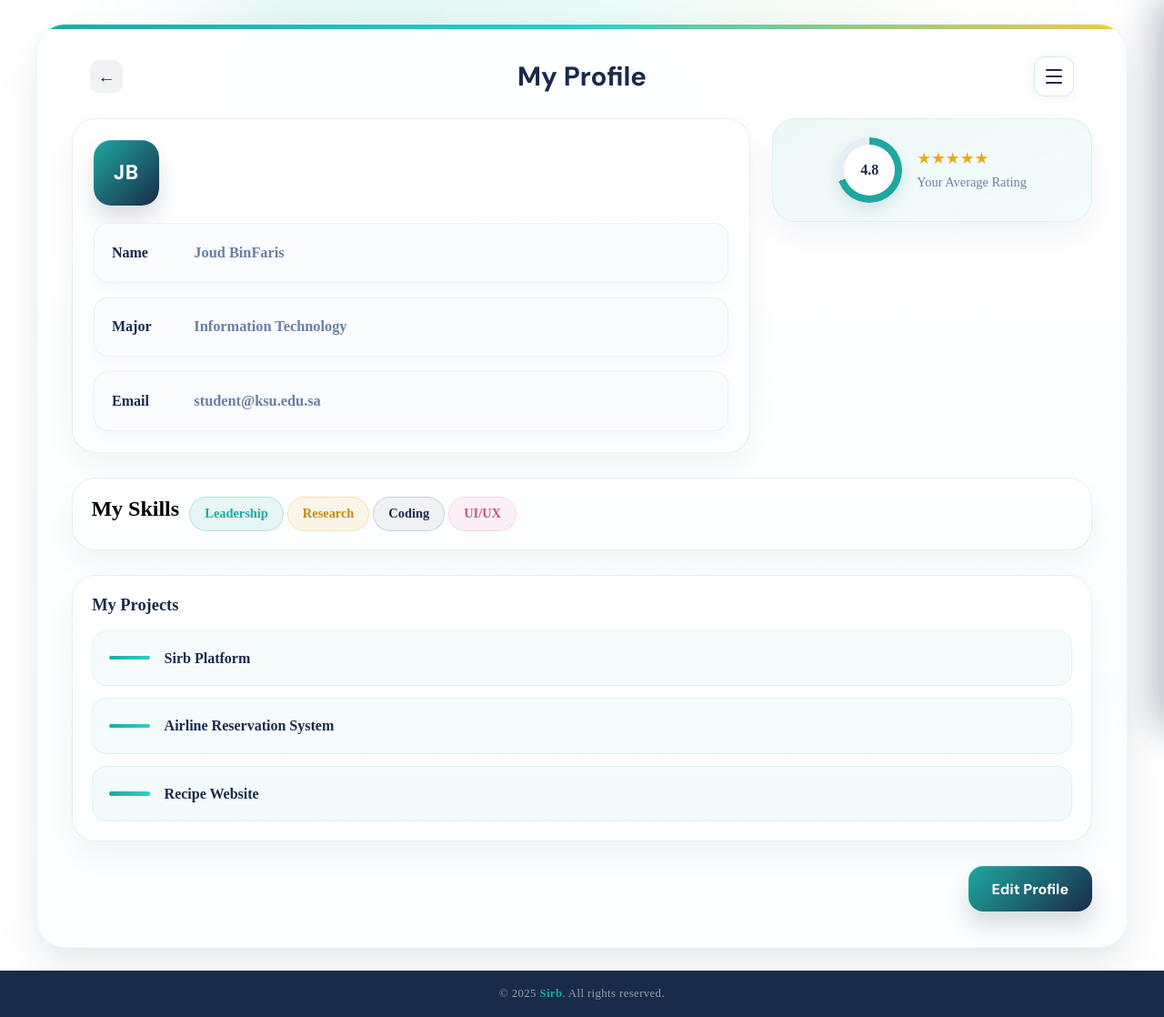
After one commit to Hawra-10/Sirb, a PHP site: page /profile.html in a window 1280 px wide. The commit adds this page. Shown: the whole page at 91% size. Run offline with PHP 8.4, Linux system fonts and the light colour scheme.

Commit message:
profile page

```diff
--- a/Homepage.html
+++ b/Homepage.html
@@ -21,7 +21,9 @@
         <div class="drawer-profile">
             <div class="profile-avatar">👤</div>
             <div>
-                <div class="profile-name">Joud BinFaris</div>
+                <div class="profile-name"> <a class="profile-name" href="profile.html">
+                    Joud BinFaris
+                </a></div>
                 <div class="profile-role">IT</div>
             </div>
         </div>
@@ -86,7 +88,7 @@
 
 
 
-            <a href="PeerProfile.html" class="student-card">
+            <a href="profile.html" class="student-card">
                 <div class="card-avatar">JB</div>
                 <div class="card-name">Joud BinFaris</div>
                 <div class="card-major">IT</div>
--- /dev/null
+++ b/profile.html
@@ -0,0 +1,131 @@
+<!DOCTYPE html>
+<html lang="en">
+<head>
+    <meta charset="UTF-8">
+    <meta name="viewport" content="width=device-width, initial-scale=1.0">
+    <title>My Profile</title>
+
+    <link rel="stylesheet" href="style.css">
+
+    <link href="https://fonts.googleapis.com/css2?family=DM+Sans:wght@400;500;700;800&display=swap" rel="stylesheet">
+</head>
+
+<body id="bd-body-user-profile">
+
+    <div class="drawer-overlay" id="overlay" onclick="closeDrawer()"></div>
+
+    <div class="drawer" id="drawer">
+        <div class="drawer-profile">
+            <div class="profile-avatar">👤</div>
+            <div>
+                <div class="profile-name">Joud BinFaris</div>
+                <div class="profile-role">IT Student</div>
+            </div>
+        </div>
+
+        <a class="drawer-logout" href="login.html">
+            ← Log out
+        </a>
+    </div>
+
+    <main id="bd-peer-profile-page">
+
+        <section id="bd-peer-profile-shell">
+
+            <div id="bd-peer-top-glow"></div>
+
+            <section id="bd-peer-profile-card">
+
+                <header id="bd-peer-profile-header">
+                    <a id="bd-peer-back-button" href="HomePage.html">←</a>
+                    <h1 id="bd-peer-profile-title">My Profile</h1>
+
+                    <button class="hamburger" id="bd-peer-hamburger" onclick="toggleDrawer()" aria-label="Menu">
+                        <span></span><span></span><span></span>
+                    </button>
+                </header>
+
+                <section id="bd-peer-profile-top-section">
+
+                    <section id="bd-peer-profile-left-side">
+
+                        <div id="bd-peer-avatar">JB</div>
+
+                        <div class="bd-peer-info-row">
+                            <span class="bd-peer-info-label">Name</span>
+                            <span class="bd-peer-info-value" id="bd-peer-name">Joud BinFaris</span>
+                        </div>
+
+                        <div class="bd-peer-info-row">
+                            <span class="bd-peer-info-label">Major</span>
+                            <span class="bd-peer-info-value" id="bd-peer-major">Information Technology</span>
+                        </div>
+
+                        <div class="bd-peer-info-row">
+                            <span class="bd-peer-info-label">Email</span>
+                            <span class="bd-peer-info-value" id="bd-peer-email">student@ksu.edu.sa</span>
+                        </div>
+
+                    </section>
+
+                    <section id="bd-peer-profile-right-side">
+
+                        <div id="bd-peer-rating-section">
+                            <div id="bd-peer-rating-circle">
+                                <span id="bd-peer-rating-number">4.8</span>
+                            </div>
+                            <div id="bd-peer-rating-details">
+                                <p id="bd-peer-rating-stars">★★★★★</p>
+                                <p id="bd-peer-rating-reviews">Your Average Rating</p>
+                            </div>
+                        </div>
+
+                    </section>
+
+                </section>
+
+                <section id="bd-peer-skills-section">
+                    <h2 id="bd-peer-skills-title">My Skills</h2>
+                    <div id="bd-peer-skills-list">
+                        <span class="bd-peer-skill-tag bd-peer-skill-tag-teal">Leadership</span>
+                        <span class="bd-peer-skill-tag bd-peer-skill-tag-gold">Research</span>
+                        <span class="bd-peer-skill-tag bd-peer-skill-tag-navy">Coding</span>
+                        <span class="bd-peer-skill-tag bd-peer-skill-tag-pink">UI/UX</span>
+                    </div>
+                </section>
+
+                <section id="bd-peer-projects-section">
+                    <h2 id="bd-peer-projects-title">My Projects</h2>
+                    <div id="bd-peer-projects-list">
+                        <div class="bd-peer-project-item">
+                            <span class="bd-peer-project-line"></span>
+                            <span class="bd-peer-project-text">Sirb Platform</span>
+                        </div>
+                        <div class="bd-peer-project-item">
+                            <span class="bd-peer-project-line"></span>
+                            <span class="bd-peer-project-text">Airline Reservation System</span>
+                        </div>
+                        <div class="bd-peer-project-item">
+                            <span class="bd-peer-project-line"></span>
+                            <span class="bd-peer-project-text">Recipe Website</span>
+                        </div>
+                    </div>
+                </section>
+
+                <div id="bd-peer-rate-button-wrapper">
+                    <button id="bd-peer-rate-button" onclick="location.href='edit-profile.html'">Edit Profile</button>
+                </div>
+
+            </section>
+
+        </section>
+
+    </main>
+
+    <footer>
+        © 2025 <span>Sirb</span>. All rights reserved.
+    </footer>
+
+    <script src="script.js"></script>
+</body>
+</html>
--- a/splash.html
+++ b/splash.html
@@ -27,7 +27,7 @@
       <div class="ar-divider"></div>
 
       <div class="ar-actions">
-        <a href="signup.html" class="ar-btn-signup">Sign Up</a>
+        <a href="register.html" class="ar-btn-signup">Sign Up</a>
         <p class="ar-login-line">
           Already have an account?
           <a href="login.html" class="ar-login-link">Log in</a>
--- a/style.css
+++ b/style.css
@@ -120,6 +120,7 @@
   font-size: 16px;
   color: #fff;
   width: 100%;
+  text-decoration: none;
 }
 
 .profile-role {
```
